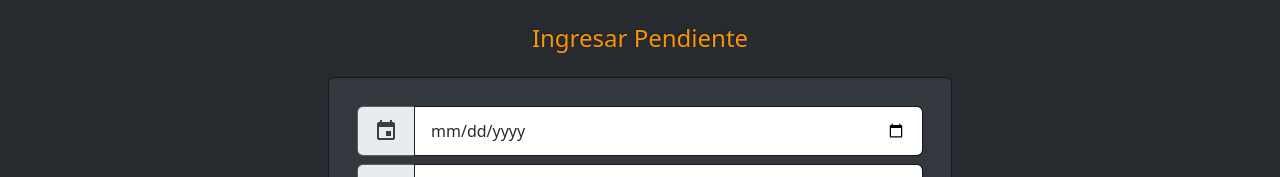
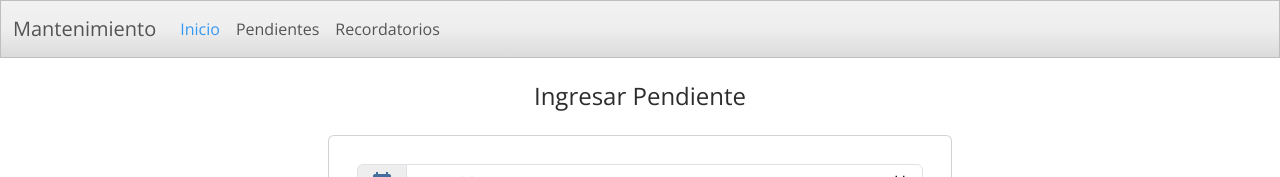
Before and after one commit to Marcosotola/mantenimiento, a React (Create React App) app: page / in a window 1280 px wide. Shown: the top 177 px of the page. Built offline with nearby package versions, Linux system fonts and the light colour scheme; no server answers; the database is empty.

Commit message:
created Nabvbar

```diff
--- a/package.json
+++ b/package.json
@@ -11,6 +11,7 @@
     "firebase": "^10.7.2",
     "material-icons": "^1.13.12",
     "react": "^18.2.0",
+    "react-bootstrap": "^2.10.0",
     "react-dom": "^18.2.0",
     "react-scripts": "5.0.1",
     "react-toastify": "^10.0.4",
--- a/src/App.js
+++ b/src/App.js
@@ -2,11 +2,14 @@ import Pendientes from './page/Pendientes.jsx';
 import { ToastContainer } from 'react-toastify';
 import 'react-toastify/dist/ReactToastify.css';
 import 'material-icons/iconfont/material-icons.css';
+import Navbar from './components/Navbar.jsx';
+
 
 
 function App() {
   return (
     <div className="App">
+      <Navbar />
 <Pendientes />
 
 
--- /dev/null
+++ b/src/components/Navbar.jsx
@@ -0,0 +1,58 @@
+import React, { useState } from "react";
+
+const Navbar = () => {
+  const [isNavOpen, setIsNavOpen] = useState(false);
+
+  const toggleNav = () => {
+    setIsNavOpen(!isNavOpen);
+  };
+
+  return (
+    <div>
+      <nav className="navbar navbar-expand-lg bg-light" data-bs-theme="light">
+        <div className="container-fluid">
+          <a className="navbar-brand" href="#">
+            Mantenimiento
+          </a>
+          <button
+            className="navbar-toggler"
+            type="button"
+            data-bs-toggle="collapse"
+            data-bs-target="#navbarColor03"
+            aria-controls="navbarColor03"
+            aria-expanded={isNavOpen} // Update aria-expanded state
+            aria-label="Toggle navigation"
+            onClick={toggleNav} // Add onClick handler
+          >
+            <span className="navbar-toggler-icon"></span>
+          </button>
+          <div
+            className={`collapse navbar-collapse ${isNavOpen ? "show" : ""}`} // Conditionally apply "show" class
+            id="navbarColor03"
+          >
+            <ul className="navbar-nav me-auto">
+              <li className="nav-item">
+                <a className="nav-link active" href="Home">
+                  Inicio
+                  <span className="visually-hidden">(current)</span>
+                </a>
+              </li>
+              <li className="nav-item">
+                <a className="nav-link" href="Pendientes">
+                  Pendientes
+                </a>
+              </li>
+              <li className="nav-item">
+                <a className="nav-link" href="Recordatorios">
+                  Recordatorios
+                </a>
+              </li>
+            </ul>
+          </div>
+        </div>
+      </nav>
+    </div>
+  );
+};
+
+export default Navbar;
--- a/src/index.js
+++ b/src/index.js
@@ -5,7 +5,7 @@ import App from './App';
 import reportWebVitals from './reportWebVitals';
 
 import 'bootstrap/dist/css/bootstrap.min.css';
-import 'bootswatch/dist/slate/bootstrap.min.css'; // Added this :boom:
+import 'bootswatch/dist/spacelab/bootstrap.min.css'; // Added this :boom:
 
 const root = ReactDOM.createRoot(document.getElementById('root'));
 root.render(
--- a/src/page/Pendientes.jsx
+++ b/src/page/Pendientes.jsx
@@ -122,7 +122,7 @@ export const Recordatorios = () => {
     <>
       <div>
         <div className=" col-md-6 mx-auto p-2">
-          <h4 className="d-flex justify-content-center p-3 text-warning">
+          <h4 className="d-flex justify-content-center p-3">
             Ingresar Pendiente
           </h4>
           <form className="card card-body p-4" onSubmit={handleSubmit}>
@@ -173,12 +173,12 @@ export const Recordatorios = () => {
         <div className=" col-md-8 mx-auto p-2">
           <h4 className="d-flex justify-content-center p-3">Reporte de Pendientes</h4>
           {recordatorios.map((recordatorio) => (
-            <div className={`card mb-1 text-center ${recordatorio.completed ? 'completed-task' : ''}`} key={recordatorio.id}>
+            <div className={`card mb-1 text-center mb-5 ${recordatorio.completed ? 'completed-task' : ''}`} key={recordatorio.id}>
               <div className="card-body">
                 <div className="d-flex justify-content-between align-items-center">
                   <div>
 
-                    <button className="btn btn-lg btn-primary "> <input
+                    <button className="btn btn-lg btn-secundary border"> <input
                       type="checkbox"
                       checked={recordatorio.completed}
                       onChange={() => handleToggleTask(recordatorio.id)}
@@ -186,7 +186,7 @@ export const Recordatorios = () => {
                     </button>
                   </div>
                   <div>
-                    <h6 className="text-white">{recordatorio.data}</h6>
+                    <h6 className="text-info">{recordatorio.data}</h6>
                   </div>
                 </div>
                 <hr />
```
Also changed, not shown: src/page/Home.jsx (added, +11 -0 lines), src/page/Recordatorios.jsx (added, +11 -0 lines), 1 other file (tests, documents, lock files or other folders).
